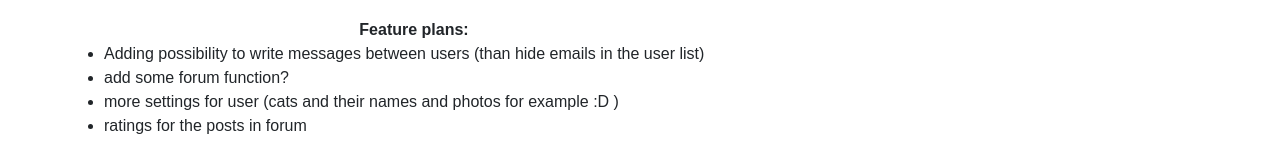
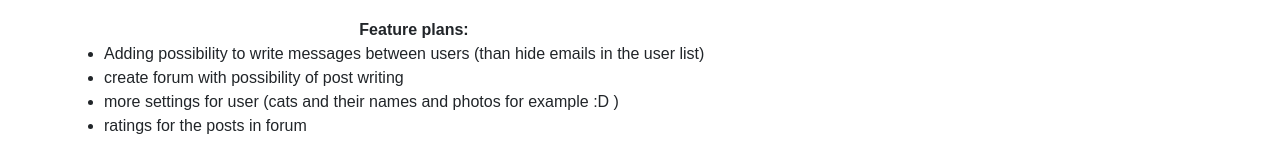
Before and after one commit to Alice-Rez/cat-world-fullstack-registration, a React (Create React App) app in the folder client/: page /about in a window 1280 px wide. Shown: the part 657-800 px from the top of the page. Built offline with nearby package versions, Linux system fonts and the light colour scheme; no server answers.

Commit message:
new content in about

```diff
--- a/client/src/components/About.jsx
+++ b/client/src/components/About.jsx
@@ -67,7 +67,7 @@ export default class About extends Component {
                 Adding possibility to write messages between users (than hide
                 emails in the user list)
               </li>
-              <li>add some forum function?</li>
+              <li>create forum with possibility of post writing</li>
               <li>
                 more settings for user (cats and their names and photos for
                 example :D )
```
